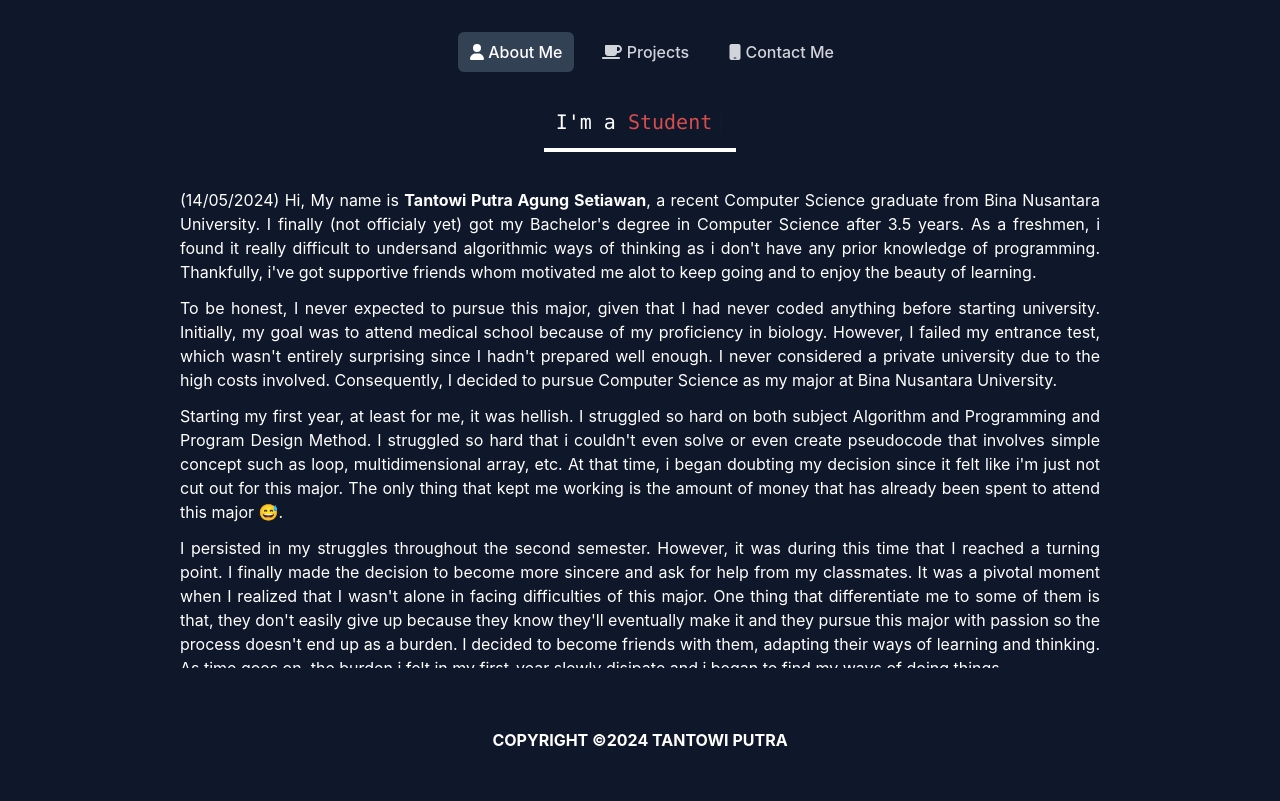
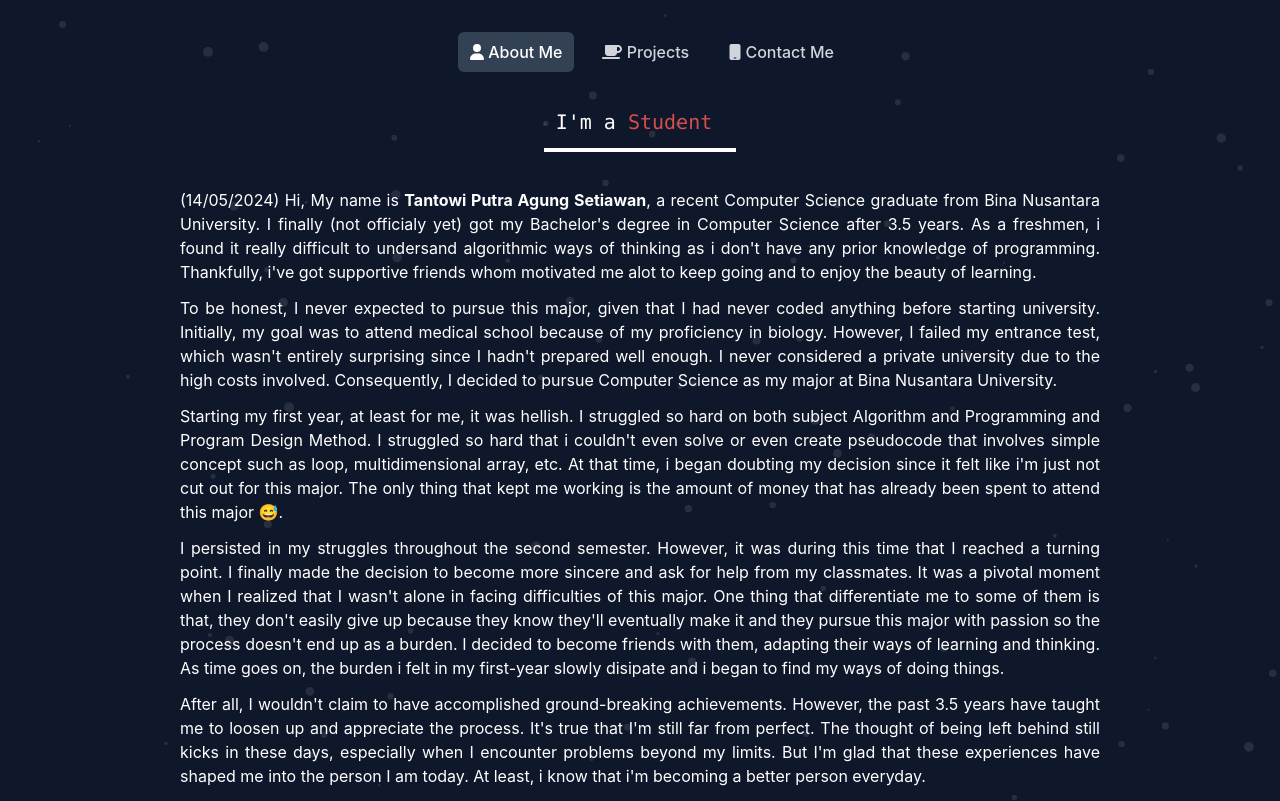
Before and after one commit to TantowiPutra/Github-Portfolio, a React (Create React App) app: page / in a window 1280 px wide. Shown: the top 801 px of the page. Built offline with nearby package versions, Linux system fonts and the light colour scheme.

Commit message:
Added ParticleJS background

```diff
--- a/package.json
+++ b/package.json
@@ -12,12 +12,16 @@
     "@testing-library/jest-dom": "^5.17.0",
     "@testing-library/react": "^13.4.0",
     "@testing-library/user-event": "^13.5.0",
+    "@tsparticles/react": "^3.0.0",
     "install": "^0.13.0",
     "npm": "^10.7.0",
     "react": "^18.3.1",
     "react-dom": "^18.3.1",
     "react-scripts": "^5.0.1",
     "react-simple-typewriter": "^5.0.1",
+    "react-tsparticles": "^2.12.2",
+    "tsparticles": "^3.4.0",
+    "tsparticles-slim": "^2.12.0",
     "web-vitals": "^2.1.4"
   },
   "devDependencies": {
--- a/public/index.html
+++ b/public/index.html
@@ -28,7 +28,7 @@
   </head>
   <body class="bg-slate-900">
     <noscript>You need to enable JavaScript to run this app.</noscript>
-    <div id="root" class="flex flex-col h-100vh mt-5"></div>
+    <div id="root" class="flex flex-col h-100vh overflow-hidden mt-5"></div>
 
     <!--
       This HTML file is a template.
--- a/src/App.js
+++ b/src/App.js
@@ -2,10 +2,12 @@ import './App.css';
 import Navbar from './components/layout/Navbar.js'
 import Content from './components/layout/Content.js';
 import Footer from './components/layout/Footer.js'
+import Particle from './components/common/Particle.js';
 
 function App() {
   return (
     <div className='grid grid-cols-1'>
+        <Particle />
         <Navbar />
         <Content />
         <Footer />
--- a/src/components/common/Container.js
+++ b/src/components/common/Container.js
@@ -1,6 +1,6 @@
 const Container = ({ children }) => {
     return (
-        <div className="container text-white flex flex-col items-center justify-center">
+        <div className="container text-white flex flex-col items-center w-100 h-100">
             {children}
         </div>
     );
--- /dev/null
+++ b/src/components/common/Particle.js
@@ -0,0 +1,104 @@
+import { useCallback } from "react";
+import Particles from "react-tsparticles";
+//import { loadFull } from "tsparticles"; // if you are going to use `loadFull`, install the "tsparticles" package too.
+import { loadSlim } from "tsparticles-slim"; // if you are going to use `loadSlim`, install the "tsparticles-slim" package too.
+
+function Particle() {
+    const particlesInit = useCallback(async engine => {
+        console.log(engine);
+        // you can initiate the tsParticles instance (engine) here, adding custom shapes or presets
+        // this loads the tsparticles package bundle, it's the easiest method for getting everything ready
+        // starting from v2 you can add only the features you need reducing the bundle size
+        //await loadFull(engine);
+        await loadSlim(engine);
+    }, []);
+
+    const particlesLoaded = useCallback(async container => {
+        await console.log(container);
+    }, []);
+
+    return (
+        <Particles
+            id="tsparticles"
+            init={particlesInit}
+            loaded={particlesLoaded}
+            options={{
+                fullScreen: {
+                    "enable": true,
+                    "zIndex": -1
+                },
+
+                background: {
+                    color: {
+                        value: "#0f172a",
+                    },
+                },
+                fpsLimit: 120,
+                interactivity: {
+                    events: {
+                        // onClick: {
+                        //     enable: true,
+                        //     mode: "push",
+                        // },
+                        // onHover: {
+                        //     enable: true,
+                        //     mode: "repulse",
+                        // },
+                        resize: true,
+                    },
+                    modes: {
+                        push: {
+                            quantity: 4,
+                        },
+                        repulse: {
+                            distance: 0,
+                            duration: 0.4,
+                        },
+                    },
+                },
+                particles: {
+                    color: {
+                        value: "#ffffff",
+                        opacity: 1,
+                    },
+                    radial: {
+                        color: "#ffffff",
+                        distance: 150,
+                        enable: true,
+                        opacity: 0.5,
+                        width: 1,
+                    },
+                    move: {
+                        direction: "none",
+                        enable: true,
+                        outModes: {
+                            default: "bounce",
+                        },
+                        random: false,
+                        speed: 1.5,
+                        straight: false,
+                    },
+                    number: {
+                        density: {
+                            enable: true,
+                            area: 800,
+                        },
+                        value: 80,
+                    },
+                    opacity: {
+                        value: 0.1,
+                    },
+                    shape: {
+                        type: "circle",
+                    },
+                    size: {
+                        value: { min: 1, max: 5 },
+                    },
+                },
+                detectRetina: true,
+            }}
+        />
+    )
+}
+
+export default Particle
--- a/src/components/layout/Content.js
+++ b/src/components/layout/Content.js
@@ -8,15 +8,15 @@ const navigation = [
 
 const Content = () => {
     return (
-        <span>
+        <div className="h-100">
             {
                 navigation.map((item) => (
-                    <span key={item.id} className="flex flex-col justify-center items-center">
+                    <div key={item.id} className="flex flex-col h-1/2 items-center">
                         {item.current ? item.component : ''}
-                    </span>
+                    </div>
                 ))
             }
-        </span>
+        </div>
     )
 }
 
--- a/src/components/layout/Navbar.js
+++ b/src/components/layout/Navbar.js
@@ -86,7 +86,7 @@ export default function Navbar() {
                   )}
                   aria-current={item.current ? 'page' : undefined}
                 >
-                  {item.name}
+                  {item.icon} &nbsp; {item.name}
                 </Disclosure.Button>
               ))}
             </div>
--- a/src/sections/AboutMe.js
+++ b/src/sections/AboutMe.js
@@ -21,7 +21,7 @@ const AboutMe = () => {
                     <Cursor/>
                 </span>
             </Heading>
-            <div className="content mt-4 w-3/4 h-[500px] text-justify overflow-y-scroll p-5 scrollbar-thin scrollbar-webkit">
+            <div className="content mt-4 w-3/4 h-3/4 text-justify overflow-y-auto p-5 scrollbar-thin scrollbar-webkit">
                 {
                     AboutMeData.map((data) => (
                         <Paragprah>
```
Also changed, not shown: 1 other file (tests, documents, lock files or other folders).
